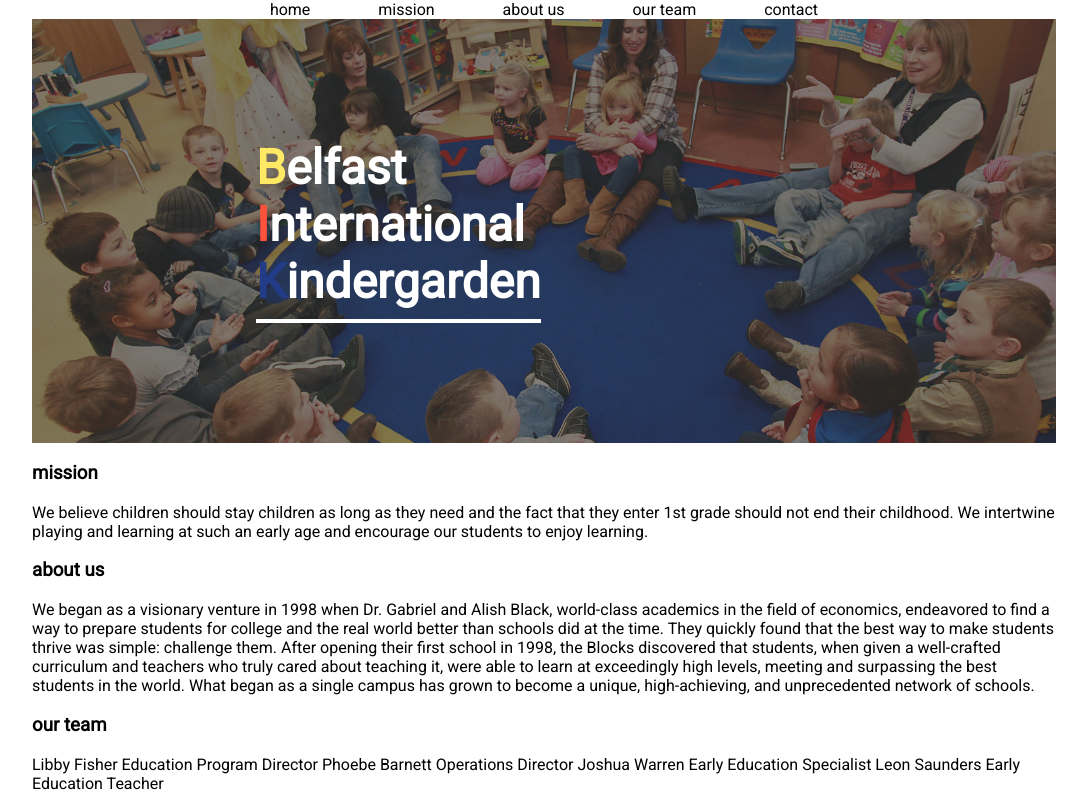
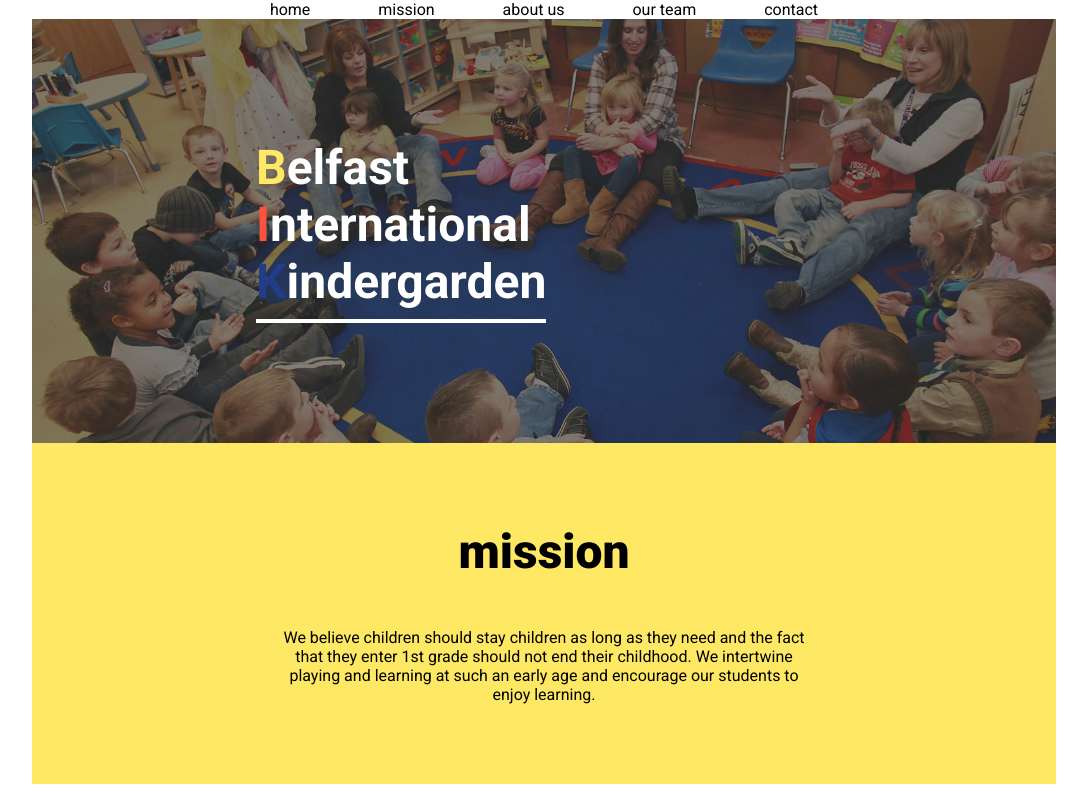
Before and after one commit to kamil-123/kindergarden, a plain HTML site: page index.html in a window 1280 px wide. Shown: the top 800 px of the page, without its empty margins (96-1183 px from the left). Drawn offline with Linux system fonts and the light colour scheme.

Commit message:
section aboutus finished

```diff
--- a/index.html
+++ b/index.html
@@ -5,7 +5,7 @@
     <meta name="viewport" content="width=device-width, initial-scale=1.0">
     <meta http-equiv="X-UA-Compatible" content="ie=edge">
 
-    <link href="https://fonts.googleapis.com/css?family=Roboto&display=swap:400,700,900" rel="stylesheet">
+    <link href="https://fonts.googleapis.com/css?family=Roboto:400,700,900&display=swap" rel="stylesheet">
 
     <title>Document</title>
     <link rel="stylesheet" href="style.css">
--- a/style.css
+++ b/style.css
@@ -24,6 +24,8 @@ h1 {
     border-bottom: 0.1em solid white;
     padding-bottom: 0.2em;
     width: fit-content;
+    width: -moz-fit-content;
+    font-weight: 700;
 }
 
 #home {
@@ -49,3 +51,30 @@ h1 {
 .k {
     color: #223c88;
 }
+#mission {
+    background-color:#FFE964;
+    color: black;
+    padding: 2em 5em 4em 5em;
+    text-align: center;
+}
+h3{
+    padding-top: 0em;
+    font-size:3em;
+    font-weight: 900;
+
+}
+#mission p{
+    padding: 0em 10em;
+
+}
+#aboutus {
+
+    color: black;
+    padding: 2em 15em 4em 15em;
+    text-align: left;
+
+
+}
+ /* #aboutus p{
+    padding: 0em 10em;
+}  */
```
